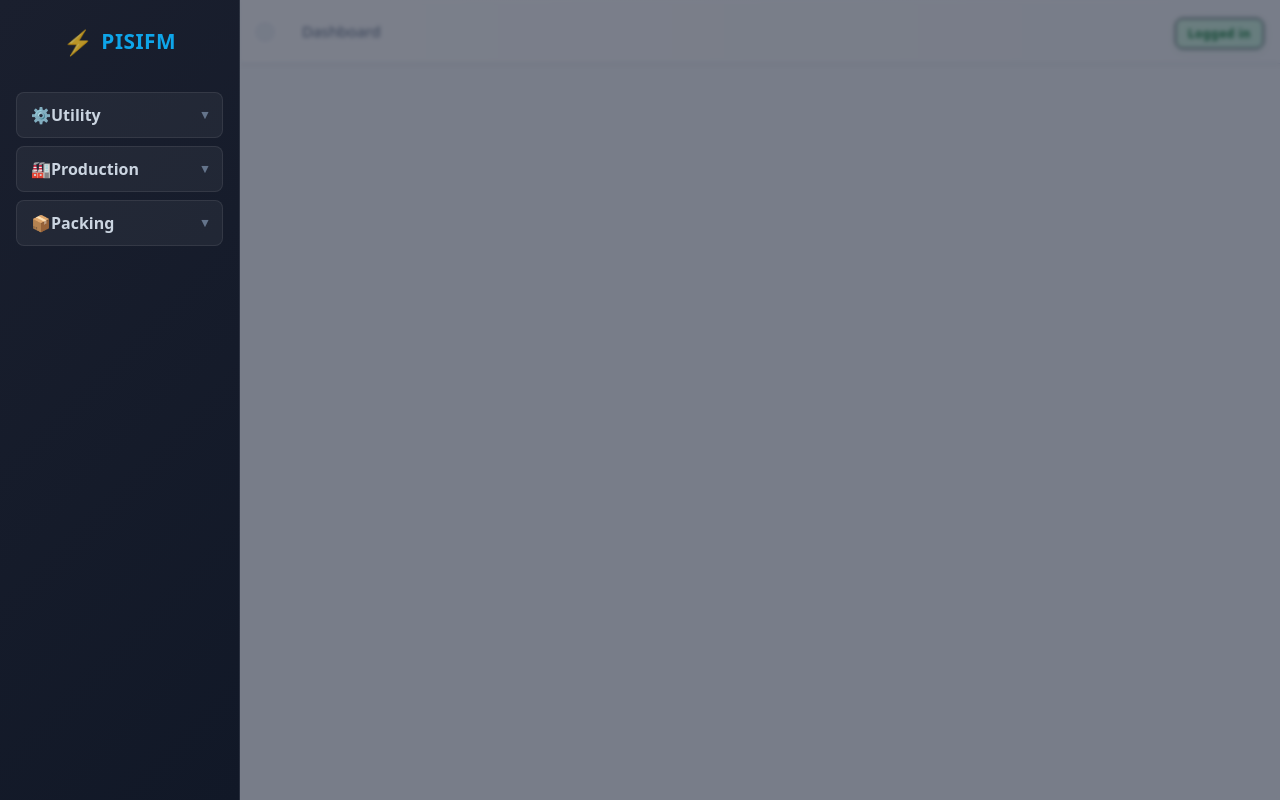
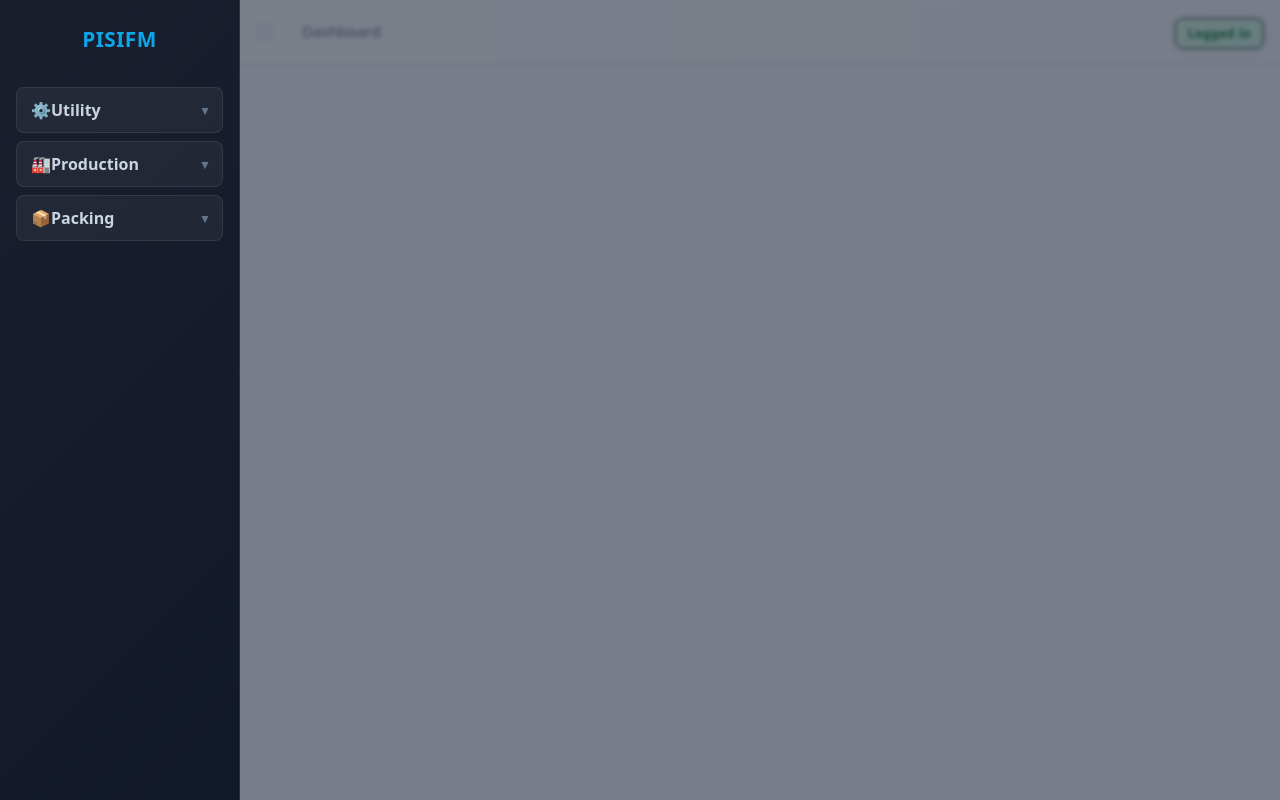
Before and after one commit to pisifmproject/smart-monitoring-plant, a Vue app in the folder pisifmfe/frontend/: page /app in a window 1280 px wide. Built offline with nearby package versions, Linux system fonts and the light colour scheme.

Commit message:
LVMDP 2 Hourly Table solved

```diff
--- a/pisifmfe/frontend/src/components/sideBar.vue
+++ b/pisifmfe/frontend/src/components/sideBar.vue
@@ -44,7 +44,7 @@ const mainMenus = [
     children: [
       {
         id: "lvmdp",
-        name: "LVMDP",
+        name: "Electrical",
         icon: "⚡",
         children: [
           { id: "lvmdp1", name: "LVMDP 1", routeName: "lvmdp1" },
@@ -87,7 +87,7 @@ function isMenuOpen(menuId: string): boolean {
 <template>
   <aside class="sidebar">
     <h2 class="sidebar-title">
-      <span class="title-icon">⚡</span>
+      <!-- <span class="title-icon">⚡</span> -->
       <span>PISIFM</span>
     </h2>
 
```
